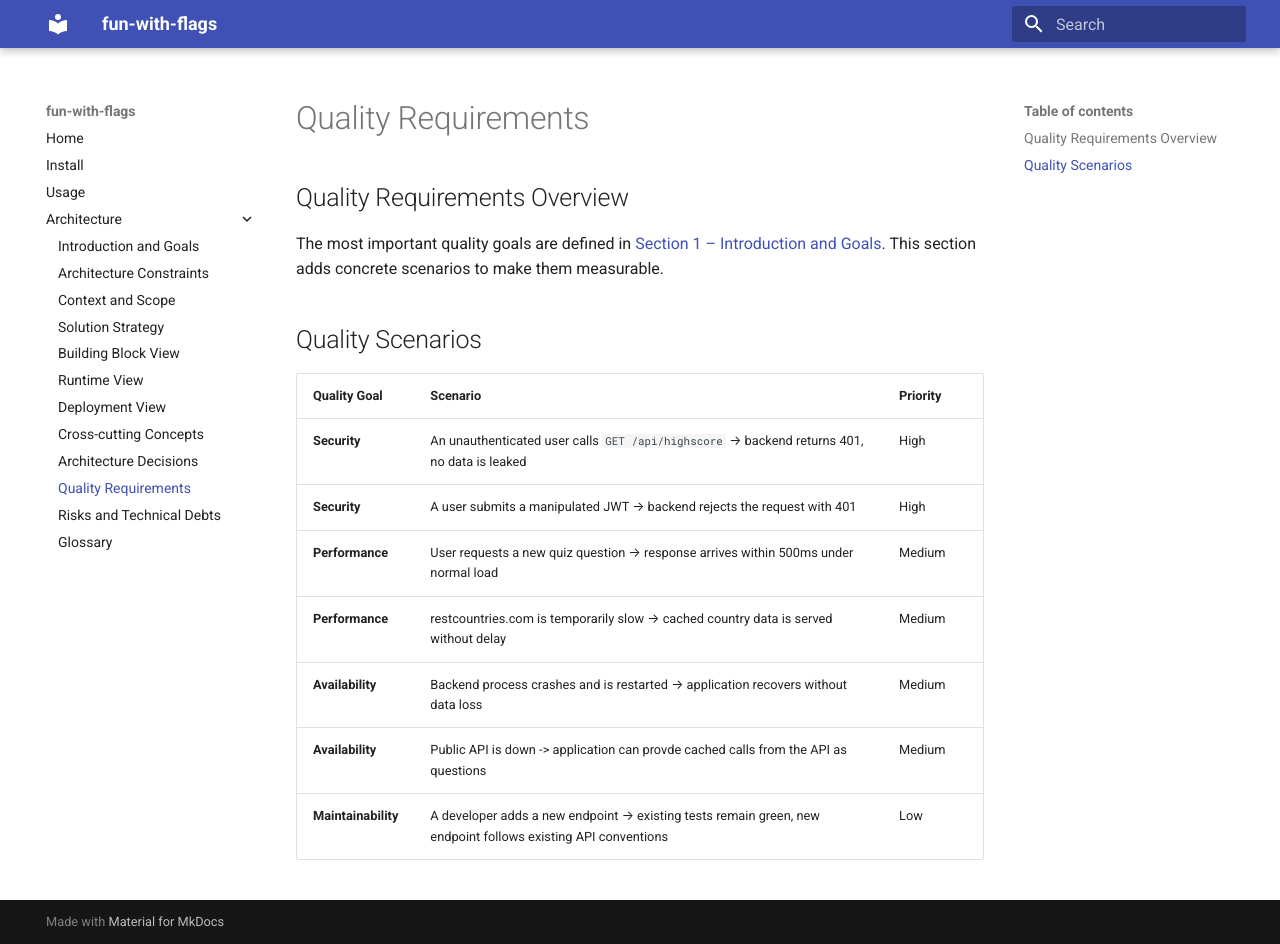
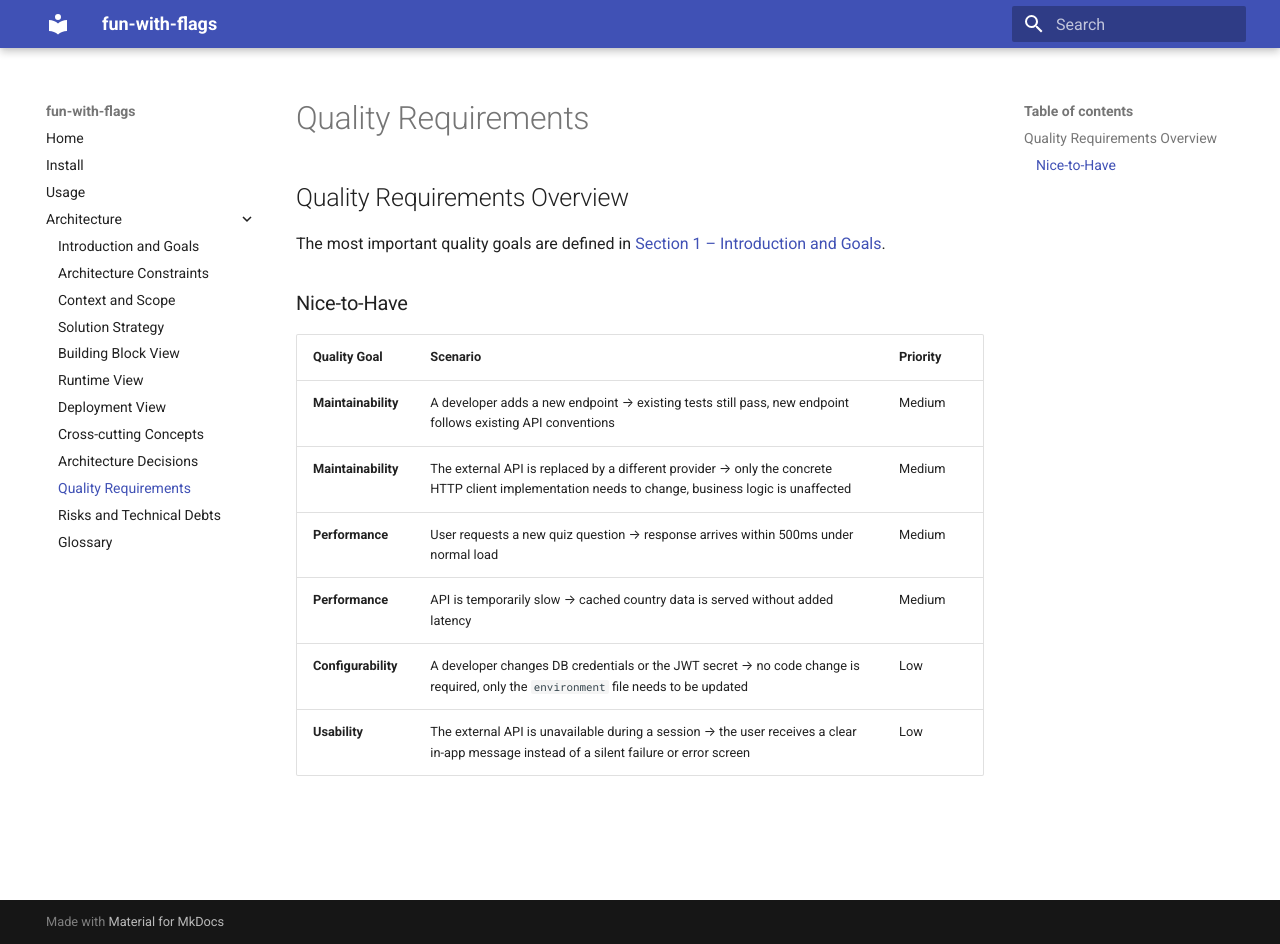
Before and after one commit to r0135tE1/sqs, an MkDocs documentation site: the page built from docs/architecture/10_quality_requirements.md, in a window 1280 px wide and 944 px high. Built offline with MkDocs 1.6.1 and Material for MkDocs 9.7.7, drawn with Linux system fonts in a browser that asks for light colours.

Commit message:
reworked chapter 10

```diff
--- a/docs/architecture/10_quality_requirements.md
+++ b/docs/architecture/10_quality_requirements.md
@@ -2,16 +2,15 @@
 
 ## Quality Requirements Overview
 
-The most important quality goals are defined in [Section 1 – Introduction and Goals](01_introduction_and_goals.md). This section adds concrete scenarios to make them measurable.
+The most important quality goals are defined in [Section 1 – Introduction and Goals](01_introduction_and_goals.md).
 
-## Quality Scenarios
+### Nice-to-Have
 
 | Quality Goal | Scenario | Priority |
 |-------------|----------|----------|
-| **Security** | An unauthenticated user calls `GET /api/highscore` → backend returns 401, no data is leaked | High |
-| **Security** | A user submits a manipulated JWT → backend rejects the request with 401 | High |
+| **Maintainability** | A developer adds a new endpoint → existing tests still pass, new endpoint follows existing API conventions | Medium |
+| **Maintainability** | The external API is replaced by a different provider → only the concrete HTTP client implementation needs to change, business logic is unaffected | Medium |
 | **Performance** | User requests a new quiz question → response arrives within 500ms under normal load | Medium |
-| **Performance** | restcountries.com is temporarily slow → cached country data is served without delay | Medium |
-| **Availability** | Backend process crashes and is restarted → application recovers without data loss | Medium |
-| **Availability** | Public API is down -> application can provde cached calls from the API as questions | Medium |
-| **Maintainability** | A developer adds a new endpoint → existing tests remain green, new endpoint follows existing API conventions | Low |
+| **Performance** | API is temporarily slow → cached country data is served without added latency | Medium |
+| **Configurability** | A developer changes DB credentials or the JWT secret → no code change is required, only the `environment` file needs to be updated | Low |
+| **Usability** | The external API is unavailable during a session → the user receives a clear in-app message instead of a silent failure or error screen | Low |
```
